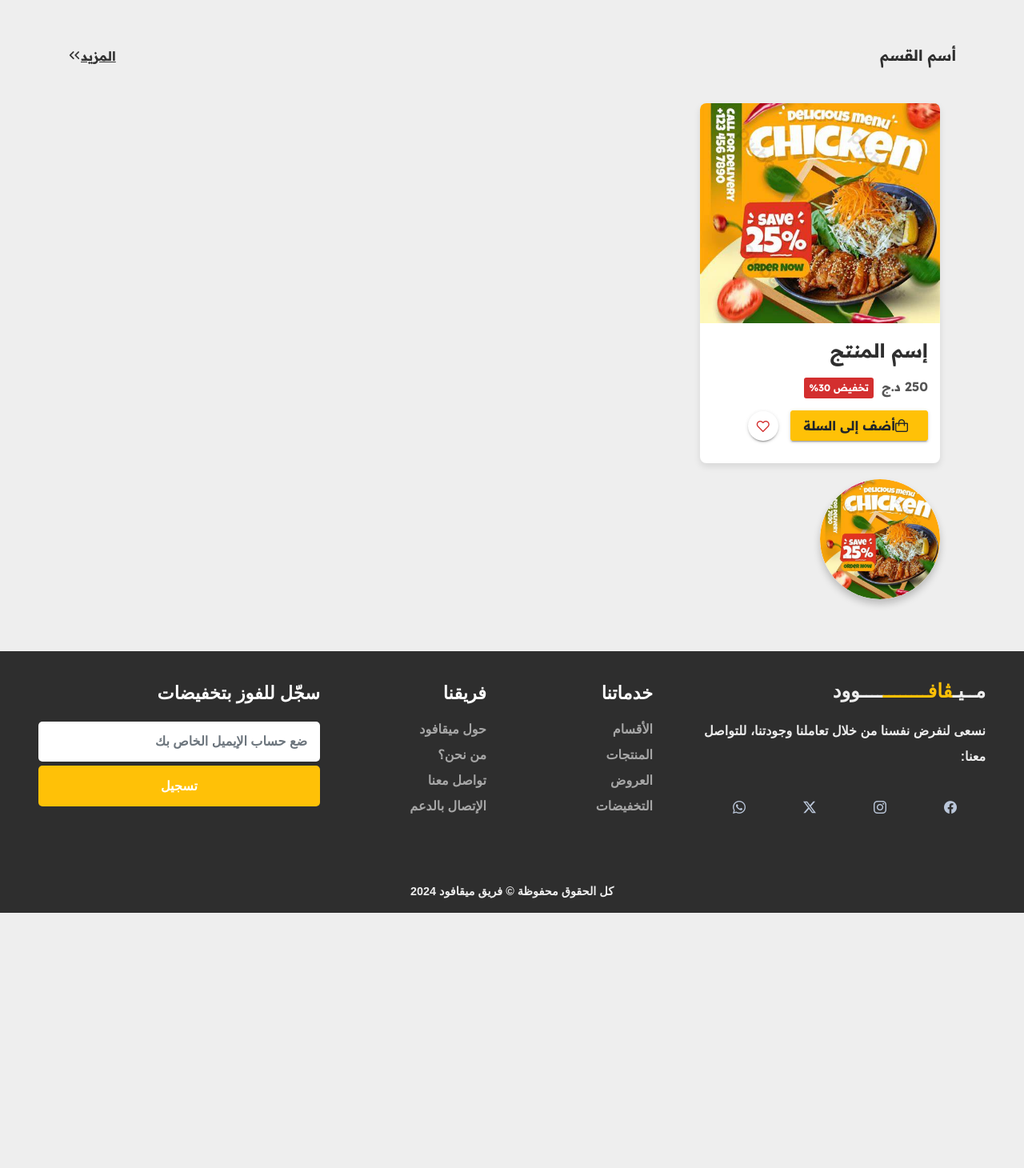
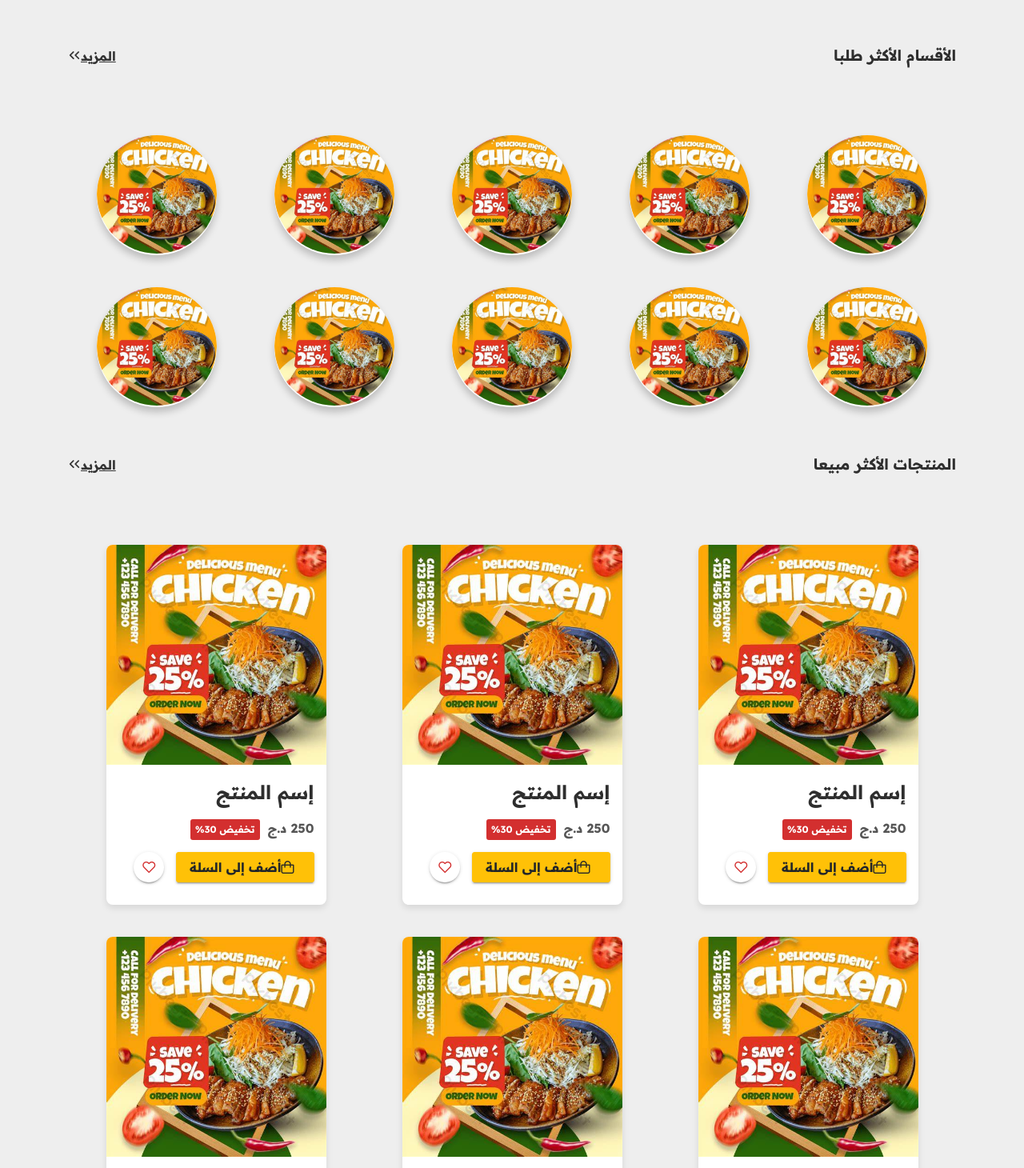
Before and after one commit to haithembenhalima/mega_food_frontend, a React (Vite) app: page / in a window 1280 px wide. Shown: the part 630-2090 px from the top of the page at 80% size. Before the commit the page ends 1771 px from the top, so only its background shows below. Built offline with nearby package versions, Linux system fonts and the light colour scheme.

Commit message:
working on the index page

```diff
--- a/eslint.config.js
+++ b/eslint.config.js
@@ -31,6 +31,7 @@ export default [
       'react/jsx-no-target-blank': 'off',
       'no-unused-vars': 'off',
       'no-unused-expressions': 'off',
+      'react/prop-types': 'off',
       'react-refresh/only-export-components': [
         'warn',
         { allowConstantExport: true },
--- a/package.json
+++ b/package.json
@@ -13,7 +13,8 @@
     "primeicons": "^7.0.0",
     "primereact": "^10.8.2",
     "react": "^18.3.1",
-    "react-dom": "^18.3.1"
+    "react-dom": "^18.3.1",
+    "react-router-dom": "^6.26.2"
   },
   "devDependencies": {
     "@eslint/js": "^9.9.0",
--- a/src/App.jsx
+++ b/src/App.jsx
@@ -1,21 +1,14 @@
 import "./App.css";
-import Navbar from "./components/navbar/navbar";
-import CarouselComponent from "./components/carousel/CarouselComponent";
-import Section from "./components/section/Section";
-import Product from "./components/product/Product";
-import Category from "./components/category/Category";
-import Footer from "./components/footer/footer";
+import { BrowserRouter as Router, Routes, Route } from 'react-router-dom';
+import Index from "./pages/Index";
 
 function App() {
   return (
-    <div className="container">
-      <Navbar />
-      <CarouselComponent />
-      <Section />
-      <Product />
-      <Category />
-      <Footer />
-    </div>
+    <Router>
+      <Routes>
+        <Route path="/" element={<Index />} />
+      </Routes>
+    </Router>
   );
 }
 
--- a/src/components/category/Category.jsx
+++ b/src/components/category/Category.jsx
@@ -1,10 +1,13 @@
 import React from 'react'
 import './Category.css'
+import { Link } from 'react-router-dom'
 
 function Category() {
   return (
     <div className="category-card">
+      <Link>
       <img src="/images/annoounce2.jpg" alt="Category" className="category-image" />
+      </Link>
     </div>
   )
 }
--- a/src/components/navbar/Navbar.css
+++ b/src/components/navbar/Navbar.css
@@ -26,7 +26,12 @@ nav{
     justify-content: space-between;
     align-items: baseline;
   }
-
+  .nav-logo-search .shop i{
+    color: rgb(46, 46, 46);
+  }
+  .nav-logo-search .shop i:hover{
+    font-weight: bold;
+  }
   .nav-logo-search .search{
     display: flex;
   }
@@ -55,7 +60,14 @@ nav{
   .nav-items .items ul li{
     padding-left: 25px;
   }
-
+  .nav-items .items ul a{
+    text-decoration: none;
+    color: #eeeeee
+  }
+  .nav-items .items ul a:hover{
+    text-decoration: none;
+    color: #ffc107;
+  }
 
   /* Responsive styles */
   @media (max-width: 768px) {
@@ -105,3 +117,34 @@ nav{
       margin: 0;
     }
   }
+
+
+
+
+.dropdown-menu {
+  display: none !important;
+  position: absolute;
+  top: 65%;
+  list-style-type: none;
+  padding: 0;
+  margin: 0;
+  background-color: rgb(46, 46, 46);
+  box-shadow: 0px 8px 16px 0px rgba(0,0,0,0.2);
+  z-index: 1;
+}
+
+.dropdown-menu li {
+  padding: 16px 16px;
+}
+.dropdown-menu li a {
+  text-decoration: none;
+  color: black;
+  display: block;
+}
+
+.dropdown:hover .dropdown-menu {
+  display: block !important;
+}
+.dropdown-menu:hover {
+  display: block !important;
+}
--- a/src/components/navbar/Navbar.jsx
+++ b/src/components/navbar/Navbar.jsx
@@ -1,11 +1,11 @@
-import React from 'react';
+import React from "react";
 import { IconField } from "primereact/iconfield";
 import { InputIcon } from "primereact/inputicon";
 import { InputText } from "primereact/inputtext";
-import {Button } from "primereact/button";
-import {Badge } from "primereact/badge";
-import './navbar.css';
-
+import { Button } from "primereact/button";
+import { Badge } from "primereact/badge";
+import "./navbar.css";
+import { Link } from "react-router-dom";
 
 function Navbar() {
   return (
@@ -37,37 +37,72 @@ function Navbar() {
               <InputIcon className="pi pi-search"> </InputIcon>
               <InputText v-model="value1" placeholder="بحث عن منتج" />
             </IconField>
-            <Button label="بحث"/>
+            <Button label="بحث" />
           </div>
 
           <div className="shop">
-           <i className="pi pi-heart p-overlay-badge" style={{ fontSize: '2rem', marginLeft:21 }}></i>
-           <i className="pi pi-shopping-bag p-overlay-badge" style={{ fontSize: '2rem', marginLeft:21 }}>
+            <Link>
+              <i
+                className="pi pi-heart p-overlay-badge"
+                style={{ fontSize: "2rem", marginLeft: 21 }}
+              ></i>
+            </Link>
+            <Link>
+              <i
+                className="pi pi-shopping-bag p-overlay-badge"
+                style={{ fontSize: "2rem", marginLeft: 21 }}
+              >
                 <Badge value="0"></Badge>
               </i>
-
+            </Link>
           </div>
         </div>
 
         <div className="nav-items">
           <div className="items">
             <ul>
+              <Link>
                 <li>الرئيسية</li>
+              </Link>
+              <Link>
                 <li>المنتجات</li>
-              <li>الصفحات</li>
+              </Link>
+              <Link>
+                <li className="dropdown">
+                  الصفحات
+                  <ul className="dropdown-menu">
+                    <li>
+                      <a href="#page1">المنتجات</a>
+                    </li>
+                    <li>
+                      <a href="#page2">المفضلة</a>
+                    </li>
+                    <li>
+                      <a href="#page3">الطلبات</a>
+                    </li>
+                  </ul>
+                </li>
+              </Link>
+              <Link>
                 <li>تواصل معنا</li>
+              </Link>
+              <Link>
                 <li>معلومات عنا</li>
+              </Link>
             </ul>
           </div>
 
           <div className="phone">
-          <i className="map pi pi-phone" style={{ fontSize: '1.5rem', marginLeft:10 }}></i>
+            <i
+              className="map pi pi-phone"
+              style={{ fontSize: "1.5rem", marginLeft: 10 }}
+            ></i>
             <span>026-77-32-66-01</span>
           </div>
         </div>
       </nav>
     </>
-  )
+  );
 }
 
-export default Navbar
+export default Navbar;
--- a/src/components/section/Section.jsx
+++ b/src/components/section/Section.jsx
@@ -1,18 +1,19 @@
 import React from "react";
+import { Link } from "react-router-dom";
 import "./Section.css";
 
-function Section() {
+function Section({section_name, section_url}) {
   return (
     <div className="section">
       <div className="section-name">
-        <h3>أسم القسم</h3>
+        <h3>{section_name}</h3>
       </div>
 
       <div className="section-navigate">
-        <a href="">
-          <span>المزيد</span>
-          <i className="pi pi-angle-double-left"></i>
-        </a>
+        <Link to={section_url}>
+        <span>المزيد</span>
+        <i className="pi pi-angle-double-left"></i>
+        </Link>
       </div>
     </div>
   );
--- a/src/pages/Index.jsx
+++ b/src/pages/Index.jsx
@@ -1,11 +1,74 @@
-import React from 'react'
+import React from "react";
+import "../App.css";
+import Navbar from "../components/navbar/Navbar";
+import Carousel from "../components/carousel/CarouselComponent";
+import Section from "../components/section/Section";
+import Category from "../components/category/Category";
+import Product from "../components/product/Product";
+import Footer from "../components/footer/footer";
 
 function Index() {
   return (
-    <div>
+    <div className="container">
+      {/* Start Navbar here */}
+      <Navbar />
+      {/* End Navbar here */}
+
+      {/* Start Carousel announcement here */}
+      <Carousel />
+      {/* End Carousel announcement here */}
+
+      {/* Displaying all the categories */}
+      <Section section_name="الأقسام الأكثر طلبا" section_url="/categories" />
+      <div style={categories_style}>
+        <Category />
+        <Category />
+        <Category />
+        <Category />
+        <Category />
+        <Category />
+        <Category />
+        <Category />
+        <Category />
+        <Category />
+      </div>
+
+      {/* */}
+    <Section section_name="المنتجات الأكثر مبيعا" section_url="/products"/>
+    <div style={products_style}>
+        <Product />
+        <Product />
+        <Product />
+        <Product />
+        <Product />
+        <Product />
+        <Product />
+        <Product />
+        <Product />
+        <Product />
+    </div>
+
+    {/* The footer */}
+    <Footer />
 
     </div>
-  )
+  );
 }
 
-export default Index
+// Styles for categories container
+const categories_style = {
+  display: "flex",
+  flexWrap: "wrap",
+  justifyContent: "space-around",
+  paddingTop: "20px",
+  paddingBottom: "20px",
+};
+
+const products_style = {
+    display: "flex",
+    flexWrap: "wrap",
+    justifyContent: "space-around",
+    paddingTop: "20px",
+    paddingBottom: "20px",
+  };
+export default Index;
```
Also changed, not shown: 1 other file (tests, documents, lock files or other folders). Lines whose indentation alone changed are shown as unchanged.
